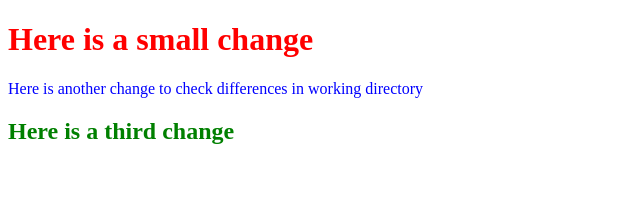
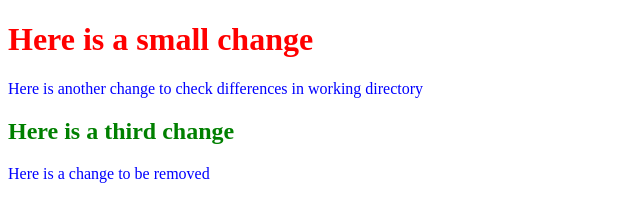
Before and after one commit to aodh66/githw, a plain HTML site: page index.html in a window 1280 px wide. Shown: the whole page, without its empty margins (0-640 px from the left). Drawn offline with Linux system fonts and the light colour scheme.

Commit message:
to be reverted

```diff
--- a/index.html
+++ b/index.html
@@ -10,5 +10,6 @@
     <h1>Here is a small change</h1>
     <p>Here is another change to check differences in working directory</p>
     <h2>Here is a third change</h2>
+    <p>Here is a change to be removed</p>
 </body>
 </html>
```
Also changed, not shown: 1 other file.
